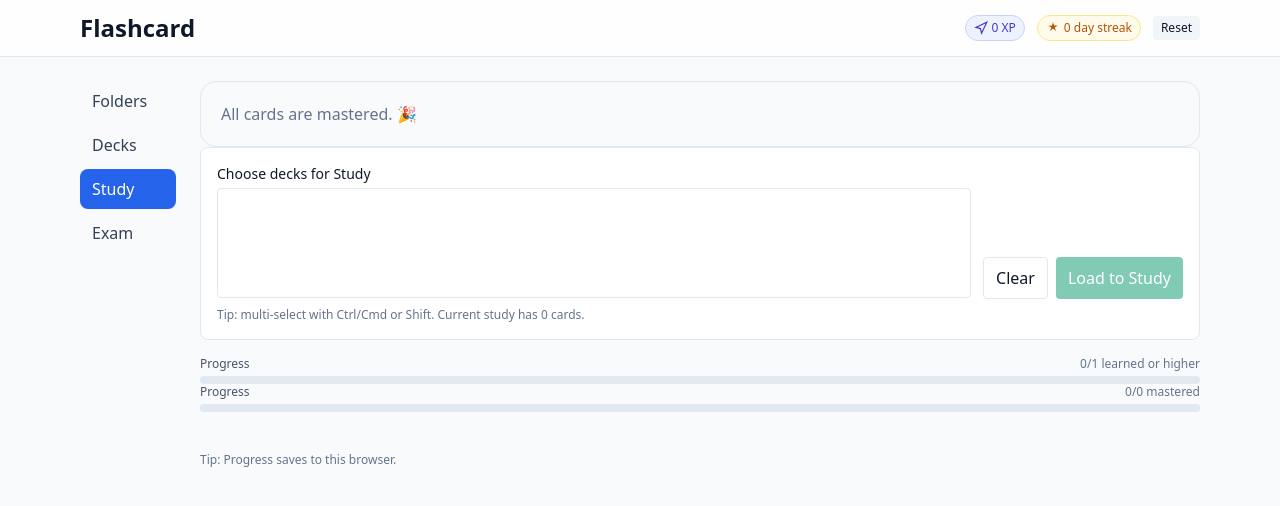
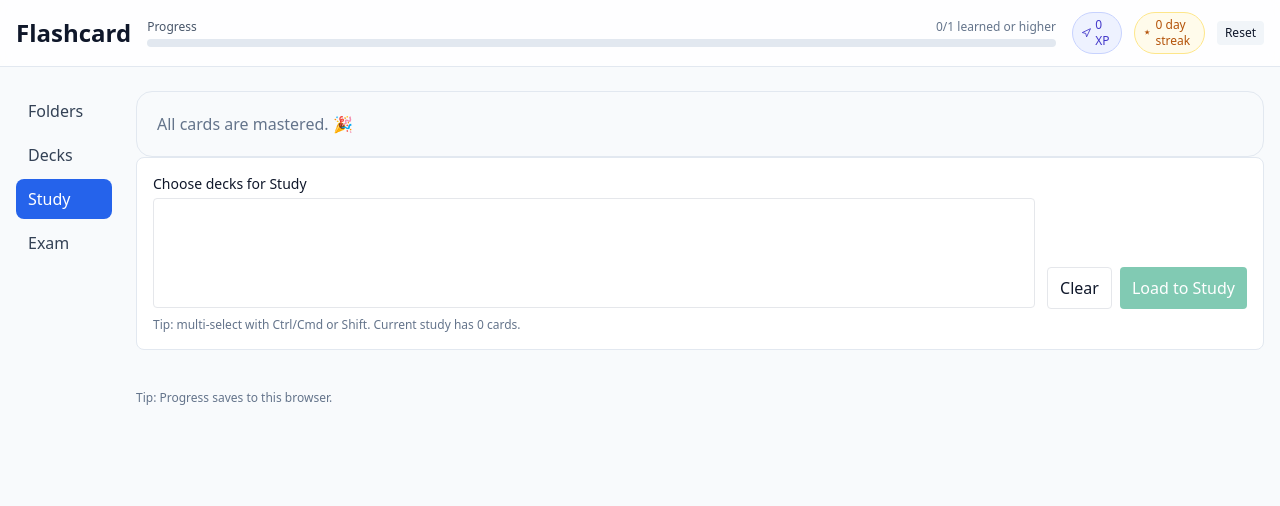
Before and after one commit to hungdoan160796/Flashcard, a React (Vite) app: page / in a window 1280 px wide. Shown: the top 506 px of the page. Built offline with nearby package versions, Linux system fonts and the light colour scheme.

Commit message:
layout adjustments to work on PC

```diff
--- a/src/App.jsx
+++ b/src/App.jsx
@@ -57,12 +57,17 @@ export default function App() {
         title="Flashcard"
         xp={xp}
         streak={streak}
+        overallPct={overallPctLearned}
+        overallText={overallLearnedText}
+        masteredPct={progressPctMastered}
+        masteredText={progressMasteredText}
+        badges={badges}
         onReset={() => {
           if (confirm("Reset all progress?")) resetAll();
         }}
       />
 
-      <div className="max-w-6xl mx-auto px-4 py-6">
+      <div className="max-w-8xl mx-auto px-4 py-6">
         <div className="flex gap-6">
           <Sidebar value={dash} onChange={setDash} />
 
@@ -74,11 +79,6 @@ export default function App() {
                 activeIds={activeStudyDeckIds}
                 setActiveIds={setActiveStudyDeckIds}
                 deckCount={deckCount}
-                overallPct={overallPctLearned}
-                overallText={overallLearnedText}
-                masteredPct={progressPctMastered}
-                masteredText={progressMasteredText}
-                badges={badges}
                 onLoadFromRepo={() => loadRepoDecksIntoStudy(repo, activeStudyDeckIds)}
                 onLearn={onLearn}
                 onQuiz={onQuiz}
--- a/src/components/Header.jsx
+++ b/src/components/Header.jsx
@@ -1,12 +1,20 @@
 import React from "react";
 import XPBadge from "./XPBadge";
 import StreakBadge from "./StreakBadge";
+import ProgressSummary from "./ProgressSummary";
 
-export default function Header({ title = "Flashcard", xp, streak, onReset }) {
+export default function Header({ title = "Flashcard", xp, streak, onReset, overallPct, overallText, masteredPct, masteredText, badges }) {
   return (
     <header className="sticky top-0 z-10 bg-white/80 backdrop-blur border-b border-slate-200">
-      <div className="max-w-6xl mx-auto px-4 py-3 flex items-center justify-between">
+      <div className="max-w-8xl mx-auto px-4 py-3 flex items-center justify-between">
         <h1 className="text-xl sm:text-2xl font-bold">{title}</h1>
+      <ProgressSummary
+        overallPct={overallPct}
+        overallText={overallText}
+        masteredPct={masteredPct}
+        masteredText={masteredText}
+        earnedBadges={badges}
+      />
         <div className="flex items-center gap-3">
           <XPBadge xp={xp} />
           <StreakBadge streak={streak} />
--- a/src/components/ProgressSummary.jsx
+++ b/src/components/ProgressSummary.jsx
@@ -4,10 +4,8 @@ import BadgesRow from "./BadgesRow";
 
 export default function ProgressSummary({ overallPct, overallText, masteredPct, masteredText, earnedBadges }) {
   return (
-    <div className="mb-6">
+    <div className="w-full px-4">
       <ProgressBar pct={overallPct}  label={overallText} />
-      <ProgressBar pct={masteredPct} label={masteredText} />
-      <BadgesRow earned={earnedBadges} />
     </div>
   );
 }
--- a/src/features/study/StudyDashboard.jsx
+++ b/src/features/study/StudyDashboard.jsx
@@ -1,11 +1,10 @@
 import React from "react";
 import StudySelector from "./StudySelector";
-import ProgressSummary from "../../components/ProgressSummary";
 import StudyView from "../../views/LearnView";
 
 export default function StudyDashboard({
   repo, activeIds, setActiveIds, deck,
-  deckCount, overallPct, overallText, masteredPct, masteredText, badges,
+  deckCount,
   onLoadFromRepo, onLearn, onQuiz, onMaster,
 }) {
   return (
@@ -20,13 +19,6 @@ export default function StudyDashboard({
         onLoadToStudy={onLoadFromRepo}
         currentCount={deckCount}
       />
-      <ProgressSummary
-        overallPct={overallPct}
-        overallText={overallText}
-        masteredPct={masteredPct}
-        masteredText={masteredText}
-        earnedBadges={badges}
-      />
     </>
   );
 }
--- a/src/views/LearnView.jsx
+++ b/src/views/LearnView.jsx
@@ -363,8 +363,8 @@ export default function StudyView({ deck = [], onLearn, onQuiz, onMaster, onStar
   const showMasterWrongBanner = (phase === PHASE.MASTER && masterFeedback && masterFeedback.cardId === card.id);
 
   return (
-    <div className="grid grid-rows-1 gap-6">
-      {/* Left: active card with emerald fill */}
+    <div className="grid grid-rows-1 gap-2">
+      {/* Top: active card with emerald fill */}
       <section className="relative overflow-hidden rounded-2xl border border-slate-200 bg-white p-5" style={{ height: "fit-content" }}>
         <div className="pointer-events-none absolute inset-x-0 bottom-0 bg-emerald-50" style={{ height: `${Math.round(p * 100)}%` }} />
         <div className="relative">
@@ -406,12 +406,10 @@ export default function StudyView({ deck = [], onLearn, onQuiz, onMaster, onStar
         </div>
       </section>
 
-      {/* Right: phase panel */}
-      <aside className="rounded-2xl border border-slate-200 bg-white p-5 h-fit">
+      {/* Bottom: phase panel */}
+      <aside className="rounded-2xl border-slate-200 p-2 h-fit">
         {phase === PHASE.LEARN && (
           <>
-            <h4 className="font-semibold mb-2">Learn</h4>
-            <p className="text-sm text-slate-600 mb-4">Mark as learned to move this card into QUIZ.</p>
             <div className="flex gap-2">
               <button className="px-4 py-2 rounded-lg bg-emerald-600 hover:bg-emerald-700 text-white" onClick={markLearned}>
                 Mark learned
@@ -422,8 +420,6 @@ export default function StudyView({ deck = [], onLearn, onQuiz, onMaster, onStar
 
         {phase === PHASE.QUIZ && (
           <>
-            <h4 className="font-semibold mb-2">Quick quiz</h4>
-            <p className="text-sm text-slate-600 mb-4">We only show the concept here. Be honest with yourself 🙂</p>
             <div className="flex gap-2">
               <button className="px-4 py-2 rounded-lg border bg-white hover:bg-slate-50" onClick={() => answerQuiz(false)} disabled={quizReveal}>
                 I forgot
@@ -437,13 +433,6 @@ export default function StudyView({ deck = [], onLearn, onQuiz, onMaster, onStar
 
         {phase === PHASE.MASTER && (
           <>
-            <h4 className="font-semibold mb-2">
-              {masterFeedback ? "Review your answer" : (multi ? "Select ALL that apply" : "Pick the correct option")}
-            </h4>
-            <p className="text-sm text-slate-600 mb-4">
-              Mix of definitions and contexts. {masterFeedback ? "Incorrect; the card will be demoted after this run." : (multi ? "This one has multiple correct answers." : "Only one is correct.")}
-            </p>
-
             {(() => {
               const showFeedback = Boolean(masterFeedback && masterFeedback.cardId === card.id);
               const displayOptions = showFeedback ? masterFeedback.options : options;
@@ -451,7 +440,7 @@ export default function StudyView({ deck = [], onLearn, onQuiz, onMaster, onStar
 
               return (
                 <>
-                  <ul className="mb-4 grid grid-cols-2 gap-6">
+                  <ul className="mb-4 grid grid-cols-3 gap-2">
                     {displayOptions.map((opt) => {
                       const isPicked = picked.has(opt.key);
                       const isCorrect = displayCorrectKs.has(opt.key);
```
Lines whose indentation alone changed are shown as unchanged.
